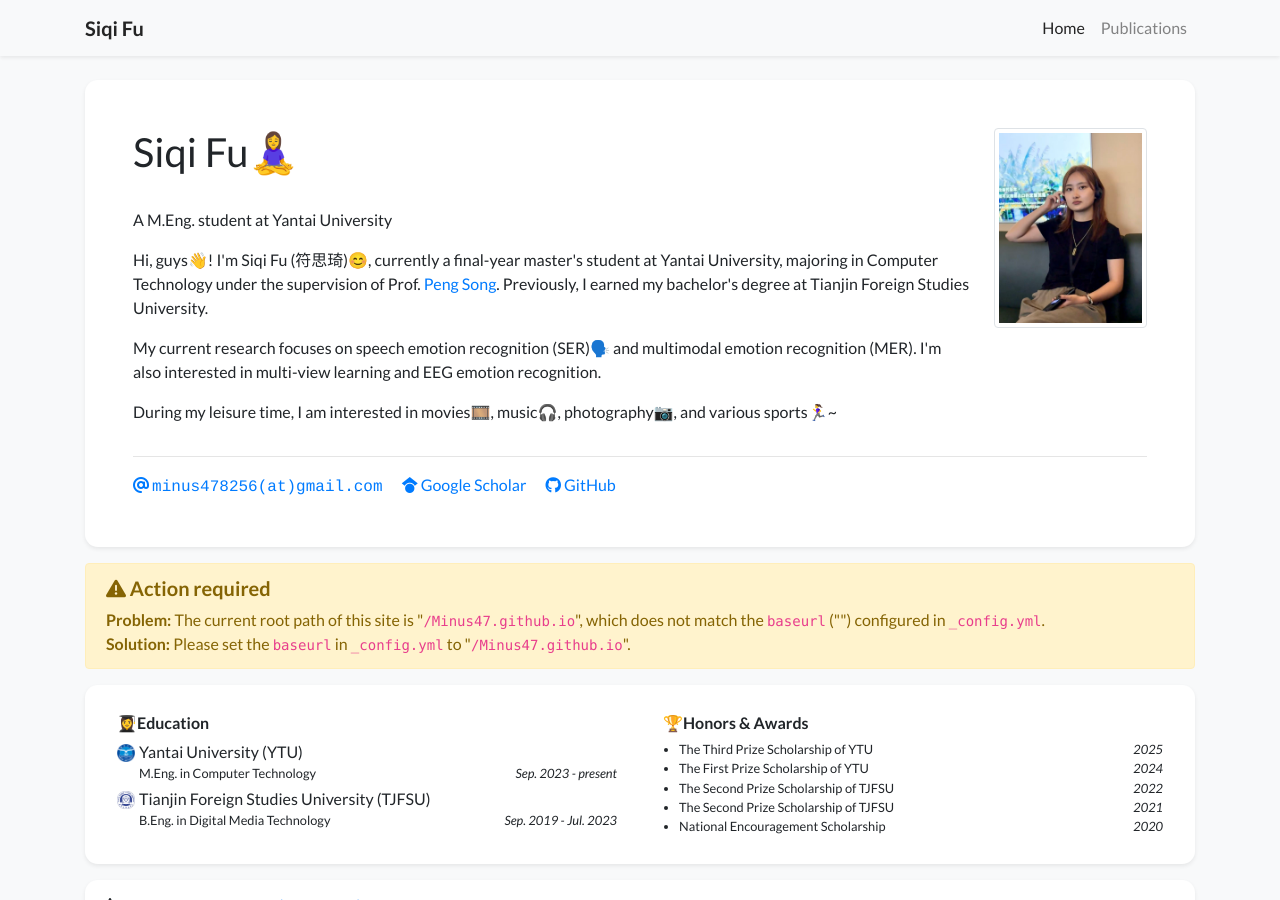
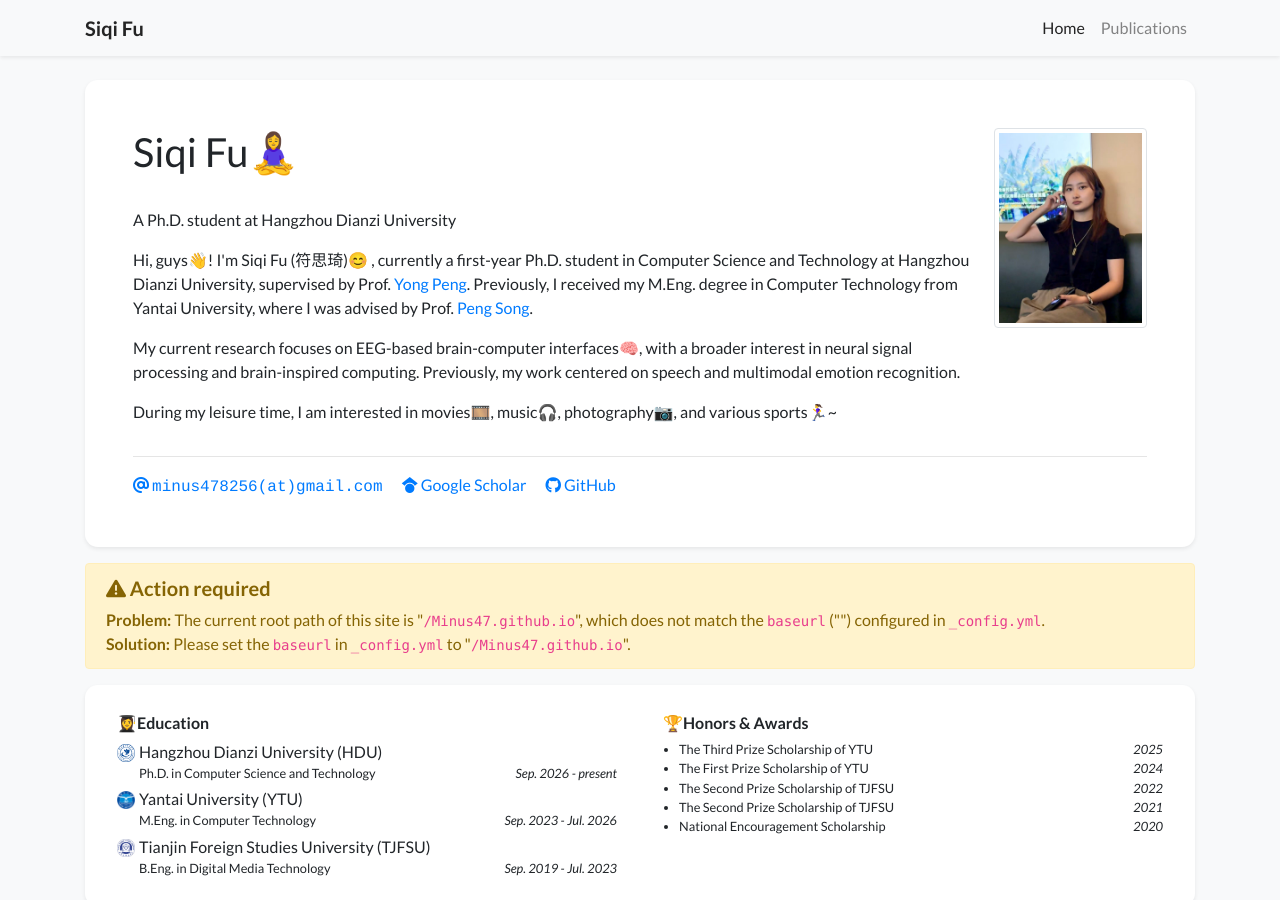
Before and after one commit to Minus47/Minus47.github.io, a Jekyll site: the page built from index.html, in a window 1280 px wide and 900 px high. Built offline with Jekyll 4.4.1, drawn with Linux system fonts in a browser that asks for light colours; nearby versions of some CDN libraries; a style sheet for code colours, icons or effects is not loaded.

Commit message:
add information

```diff
--- a/_data/profile.yml
+++ b/_data/profile.yml
@@ -6,7 +6,7 @@ positions:
 - logo: false
 # - logo: /assets/images/badges/MIT_Social_circle.png  # Logo is optional
   # name: Position 1 with logo
-- name: A M.Eng. student at Yantai University
+- name: A Ph.D. student at Hangzhou Dianzi University
 
 
 email: "minus478256@gmail.com"
@@ -23,13 +23,10 @@ github: Minus47
 short_bio_text_justify: false
 short_bio: >-
   <p>
-    Hi, guys👋! I'm Siqi Fu (符思琦)😊, currently a final-year master's student at Yantai University, majoring in Computer Technology under the supervision of
-    Prof. <a href="https://drpengsong.github.io/" target="_blank">Peng Song</a>.
-    Previously, I earned my bachelor's degree at Tianjin Foreign Studies University.
+    Hi, guys👋! I'm Siqi Fu (符思琦)😊 , currently a first-year Ph.D. student in Computer Science and Technology at Hangzhou Dianzi University, supervised by Prof. <a href="https://sunseaiu.github.io/" target="_blank">Yong Peng</a>. Previously, I received my M.Eng. degree in Computer Technology from Yantai University, where I was advised by Prof. <a href="https://drpengsong.github.io/" target="_blank">Peng Song</a>.
   </p>
   <p>
-    My current research focuses on speech emotion recognition (SER)🗣️ and multimodal emotion recognition (MER). I'm also interested in
-    multi-view learning and EEG emotion recognition.
+    My current research focuses on EEG-based brain-computer interfaces🧠, with a broader interest in neural signal processing and brain-inspired computing. Previously, my work centered on speech and multimodal emotion recognition.
   </p>
   <p>
     During my leisure time, I am interested in movies🎞️, music🎧️, photography📷️, and various sports🏃‍♀️~
@@ -40,10 +37,14 @@ portrait_caption: >-
   Taken at Taipei Music Center, 2025.
 
 education:
+- name: Hangzhou Dianzi University (HDU)
+  logo: /assets/images/badges/hdu.png
+  position: Ph.D. in Computer Science and Technology
+  date: Sep. 2026 - present
 - name: Yantai University (YTU)
   logo: /assets/images/badges/ytu.png
   position: M.Eng. in Computer Technology
-  date: Sep. 2023 - present
+  date: Sep. 2023 - Jul. 2026
 - name: Tianjin Foreign Studies University (TJFSU)
   logo: /assets/images/badges/tjfsu.jpg
   position: B.Eng. in Digital Media Technology
```
Also changed, not shown: _publications/2025/2025-pub-1.md (renamed from _publications/2024/2025-pub-1.md), assets/images/badges/hdu.png (added).
